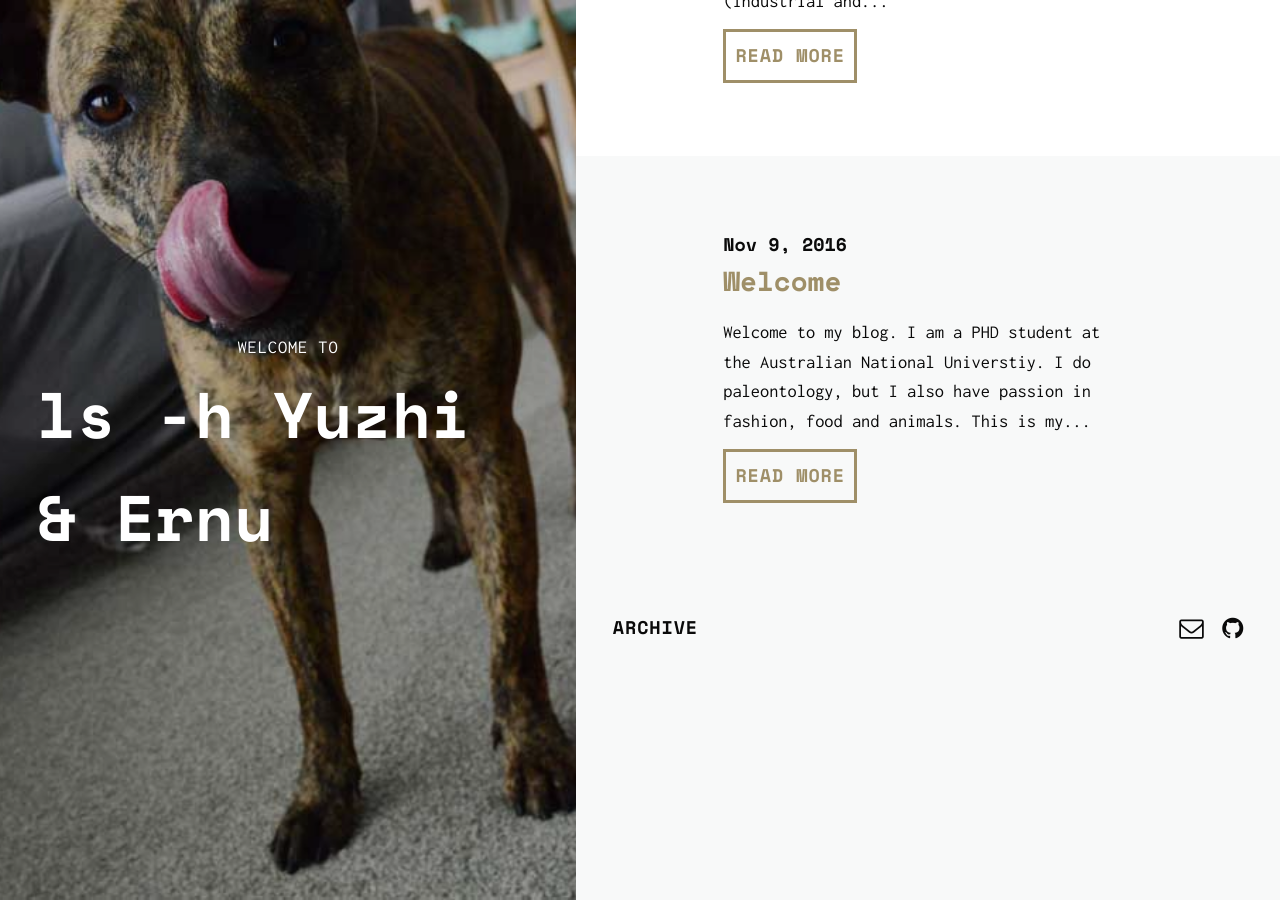
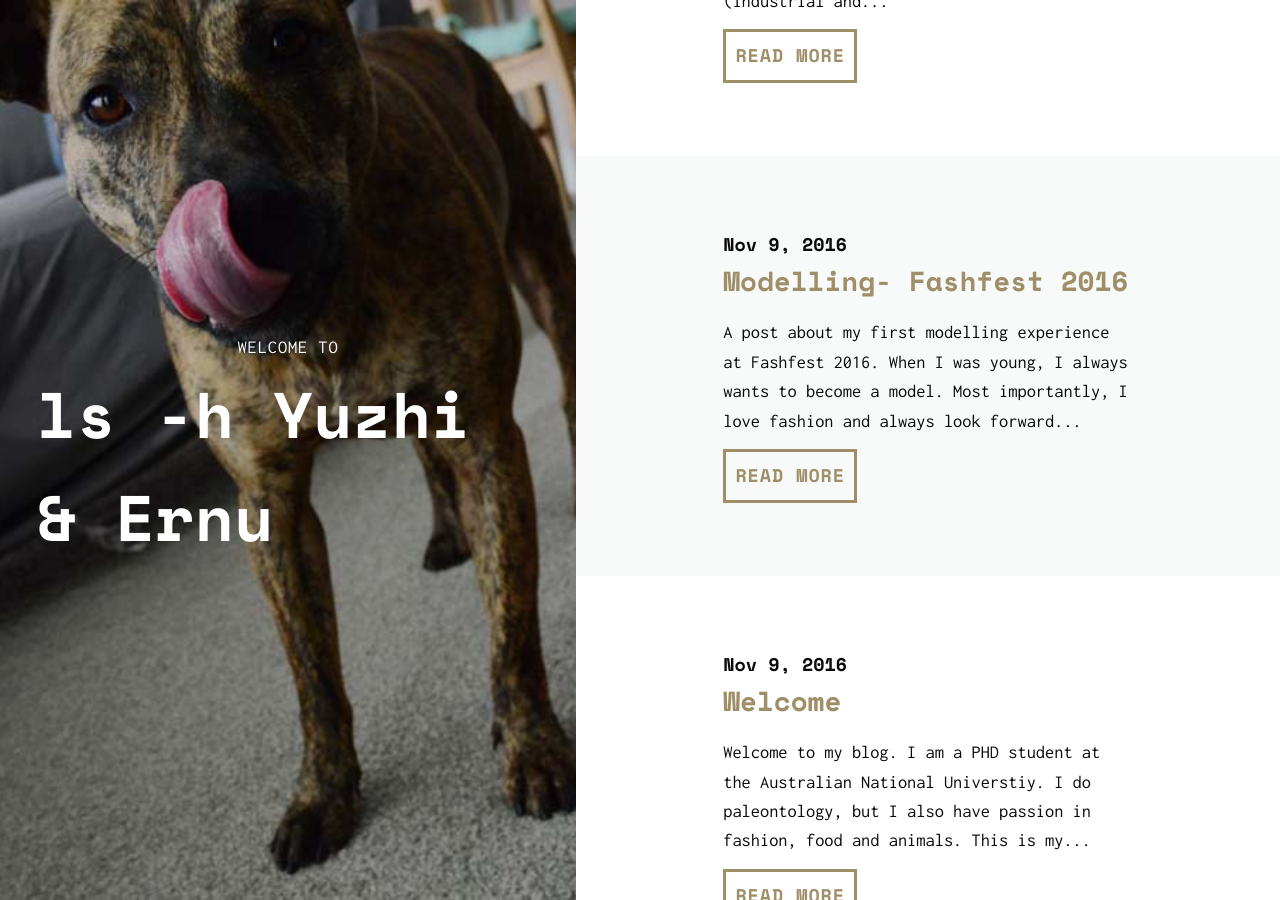
Before and after one commit to yuzhihu/yuzhihu.github.io, a Jekyll site: the page built from index.html, in a window 1280 px wide and 900 px high, scrolled down 900 px. Built offline with Jekyll 4.4.1, drawn with Linux system fonts in a browser that asks for light colours; nearby versions of some CDN libraries; the list of posts is cut into pages by our own code; some of the changed lines change nothing that is shown.

Commit message:
fourth post

```diff
--- a/_posts/2016-11-11-second-post.markdown
+++ b/_posts/2016-11-11-second-post.markdown
@@ -3,7 +3,7 @@ layout: post
 title: Skill sets you can get after completing your PhD
 date: 2016-11-11 11:28:27 +11
 categories:
-  - ls-h PhD cd Yuzhi
+  -ls-h PhD cd Yuzhi
 description: Ideas are my own
 image: assets/image/ernu_id.jpg
 image-sm: assets/image/ernu_id.jpg
--- a/_posts/2016-11-15-third.markdown
+++ b/_posts/2016-11-15-third.markdown
@@ -3,7 +3,7 @@ layout: post
 title: Little thoughts
 date: 2016-11-15 19:57:49 +11
 categories:
-  - ls -h Yuzhi
+  -ls -h Yuzhi
 description: Third post
 image: assets/image/ernu_3.jpg
 image-sm: assets/image/ernu_3.jpg
--- /dev/null
+++ b/_posts/2016-11-22-fourth.markdown
@@ -0,0 +1,32 @@
+---
+layout: post
+title: Modelling- Fashfest 2016
+date: 2016-11-09 22:48:42 +11
+categories:
+  -ls -h Yuzhi
+description: First post
+image: assets/image/model.jpg
+image-sm: assets/image/model.jpg
+comments: true
+---
+A post about my first modelling experience at Fashfest 2016.
+
+When I was young, I always wants to become a model. Most importantly, I love fashion and always look forward to try more designer dresses and feel their passion. When my friend told me about the Fashfest model casting, I decided to give it a go. You know, just to try it out.
+
+It was fun, a bit challenging. We waited for at least three and half hours until our numbers were called out and the casting only lasts 5 minutes. None of us have ever been to any casting before so we did not bring our lunch. At the end, three of us were so exhausted and hungry. This was the first time that I did my unprofessional catwalk in front of 500 people and I made it.
+
+We then waited for two month for the designers and judges to pick 150 of models amongst 500 candidates. I was luckily being choice by three designers. I was so excited about me being a model, so I went to every rehearsal. That means I spent my every Sunday from 10am to 5pm with the Fashfest team for at least three months. They trained us on how to do a good catwalk, how to be more confident on stage and what does a professional model should do in terms of every aspects of being professional. That sometimes means your designer may ask you to do something you feel uncomfortable but you still need to do it because it is part of the job.
+
+The dress rehearsals were the worst ones for me. As a PhD, time is so important to me and I still feel I was wasting too much time on doing rehearsals. The organiser asked us to arrive at the venue on time. However, the previous show has not finished their dress rehearsal yet, so we waited for at least two hours before our arranged dress rehearsal, just sit or stand somewhere and doing nothing. I remembered that each rehearsal takes me about 8 hours after work (from 4pm to 12am).
+
+If you ever want to become a model, please keep in mind that you will always wait for others for a very long time.
+
+A night before my three Fashfest shows, I heard from my supervisor that our paper will be out a day before my first show. Not to mention, one of my supervisors went all the way from Adelaide to Canberra to spend some time here with his colleagues and students in the same week. I was hoping that I can spend more time with him but I failed.
+
+Being a model was not that easy and you will indeed love your make-up, dress-on and your on-stage time, however to me it was once-a-life-time experience. I tried so hard to become a good model and I made it. I did receive lots of compliments. But that is it.
+
+I feel much better when the media release of our paper went out. I was glad that ABC News, Canberra Times, and many other mass media channels report our work. That only takes two days.
+
+To summarize, I think being a model is cool and interesting but I feel myself more relaxed and enjoy the scientific part of me a bit more.
+
+The End.
```
Also changed, not shown: 1 other file.
